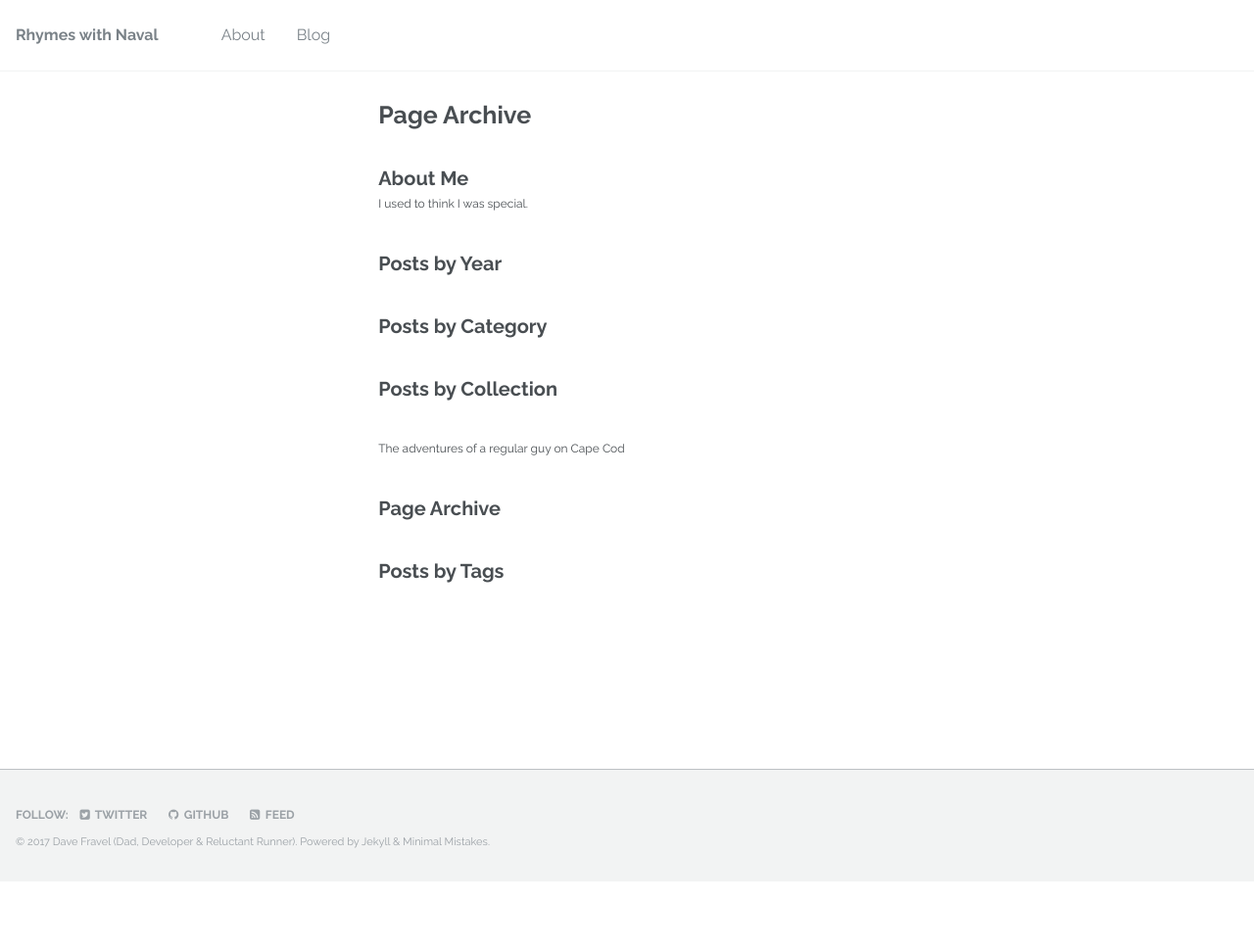
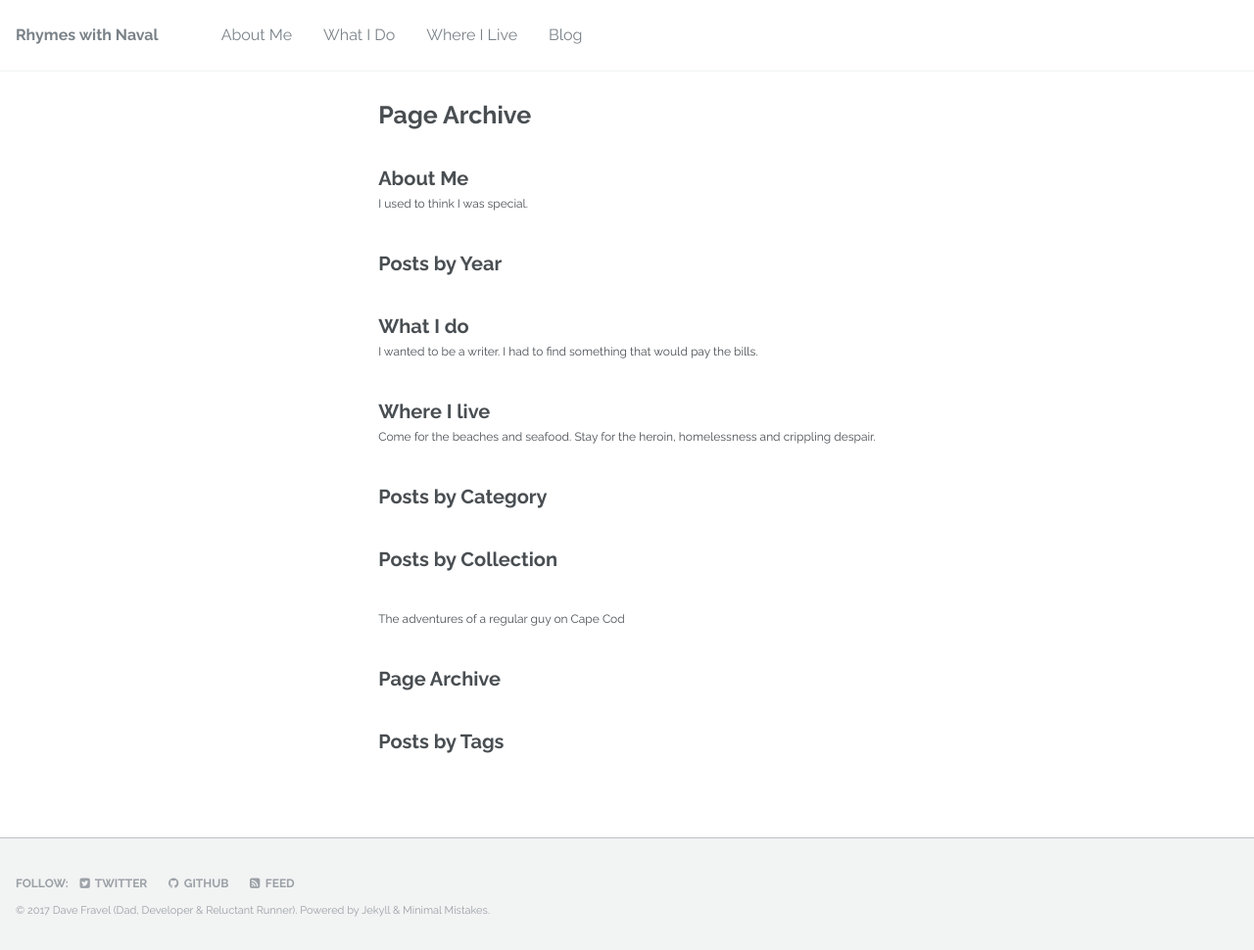
Before and after one commit to dfravel/dfravel.github.io, a Jekyll site: the page built from _pages/page-archive.html, in a window 1280 px wide. Shown: the whole page at 98% size. Built offline with Jekyll 4.4.1, drawn with Linux system fonts in a browser that asks for light colours; comment, search, counter and statistics services are not loaded; before the commit the page ends 900 px from its top, so only the background shows below that.

Commit message:
New navigation adn updated pages

```diff
--- a/_data/navigation.yml
+++ b/_data/navigation.yml
@@ -1,7 +1,13 @@
 # main links links
 main:
-  - title: "About"
+  - title: "About Me"
     url: /about/
+
+  - title: "What I Do"
+    url: /bluegear/
+
+  - title: "Where I Live"
+    url: /cape-cod/
 
   - title: "Blog"
     url: /blog/
--- /dev/null
+++ b/_pages/bluegear.md
@@ -0,0 +1,13 @@
+---
+title: "What I do"
+header:
+  overlay_image: "https://cdn-images-1.medium.com/max/1920/1*OT2FW4OTHi310HcKeVMrjg.png"
+excerpt: "I wanted to be a writer. I had to find something that would pay the bills."
+permalink: /bluegear/
+layout: single
+author_profile: true
+date: 2017-01-02
+modified: 2017-01-02
+---
+
+# What I do
--- /dev/null
+++ b/_pages/cape-cod.md
@@ -0,0 +1,13 @@
+---
+title: "Where I live"
+header:
+  overlay_image: "https://upload.wikimedia.org/wikipedia/commons/f/fa/USA_Cape_Cod_4_MA.jpg"
+excerpt: "Come for the beaches and seafood. Stay for the heroin, homelessness and crippling despair."
+permalink: /cape-cod/
+layout: single
+author_profile: true
+date: 2017-01-02
+modified: 2017-01-02
+---
+
+# Where I live
```
Also changed, not shown: assets/images/art.png (added), assets/images/code.png (added).
